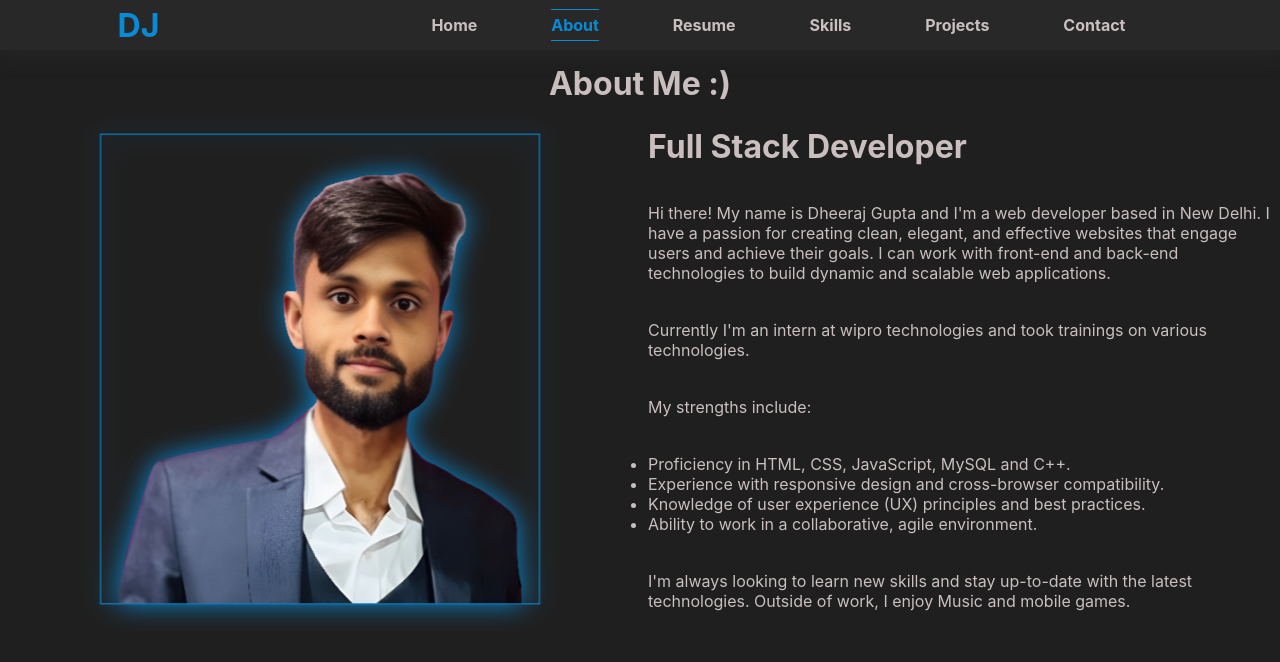
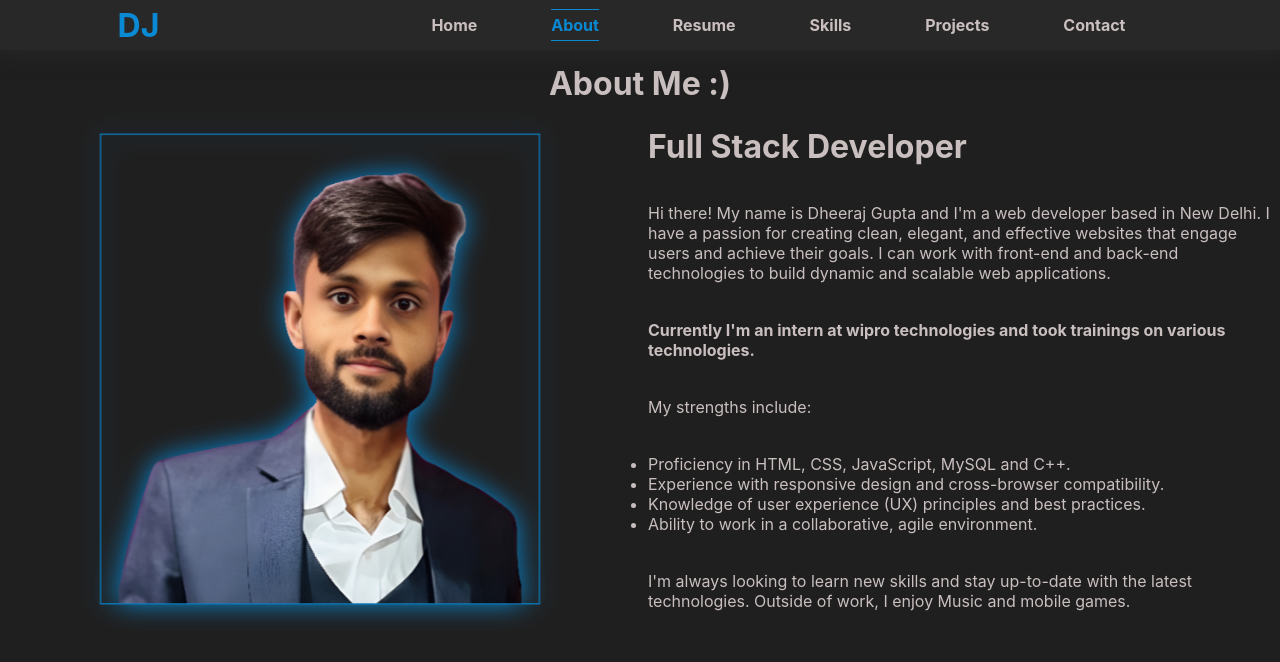
Before and after one commit to djgupta820/myportfolio, a React (Vite) app: page /about in a window 1280 px wide. Shown: the top 662 px of the page. Built offline with nearby package versions, Linux system fonts and the light colour scheme.

Commit message:
added new project video

```diff
--- a/src/App.css
+++ b/src/App.css
@@ -560,3 +560,8 @@ textarea {
     min-width: 100%;
   }
 }
+@media all and (width < 1050px){
+  .newhome .img{
+    position: static;
+  }
+}
--- a/src/components/About/About.jsx
+++ b/src/components/About/About.jsx
@@ -18,8 +18,8 @@ const About = () => {
             scalable web applications.
           </p>
           <p>
-            Currently I'm an intern at wipro technologies and took trainings on
-            various technologies.
+            <b>Currently I'm an intern at wipro technologies and took trainings on
+            various technologies.</b>
           </p>
           <p> My strengths include: </p>
           <ul>
--- a/src/projects.json
+++ b/src/projects.json
@@ -25,7 +25,7 @@
             "liveLink": "https://djgupta.netlify.app/",
             "link": "https://github.com/djgupta820/myportfolio",
             "videoLink": "",
-            "tech": ["Html", "CSS", "ReactJS"]
+            "tech": ["Html", "CSS", "Javascript","JSON", "ReactJS"]
           },
           {
             "title": "Markdown Bolg",
@@ -33,7 +33,7 @@
             "liveAt": "",
             "liveLink": "",
             "link": "https://github.com/djgupta820/markdown-blog",
-            "videoLink": "",
+            "videoLink": "blogz.mp4",
             "tech": ["NodeJS", "ExpressJS", "MongoDB", "ReactJS"]
           },
           {
```
Also changed, not shown: 1 other file (tests, documents, lock files or other folders).
